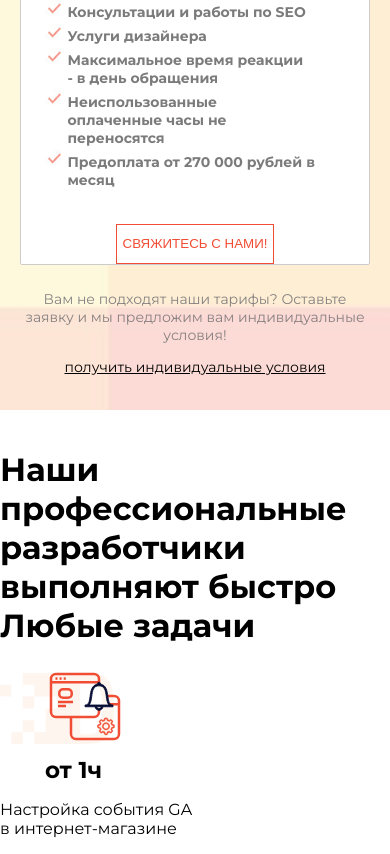
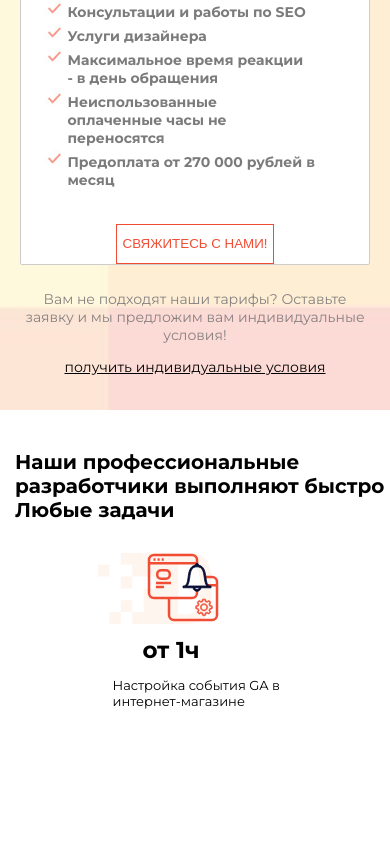
Before and after one commit to Romanov888/project, a plain HTML site: page index.html in a window 390 px wide. Shown: the part 4306-5160 px from the top of the page. After the commit the page ends 5068 px from the top, so only its background shows below. Drawn offline with nearby package versions, Linux system fonts and the light colour scheme; a web font is replaced by a local one.

Commit message:
css for new block

```diff
--- a/style.css
+++ b/style.css
@@ -145,6 +145,40 @@ body {
     #Rate_mob{
         width: 100%;
         height: auto;
+    }
+    #Razrab{
+        width: 100%;
+        font-size: 10px;
+        margin: auto;
+        margin-bottom: 40px;
+    }
+    #Razrab br{
+        display: none;
+    }
+    .raz_text{
+        font-size: 13px;
+        margin-left: 15px;
+        text-align: left;
+    }
+
+    #Razrab h1{
+        padding-left: 15px;
+        margin-bottom: 25px;
+    }
+
+    #Razrab h1 br{
+        display: none;
+    }
+
+    #Quality{
+        display: flex;
+        flex-direction: column;
+        justify-content: left;
+    }
+
+    .Quality_elem{
+        margin: auto;
+        width: 50vw;
     }
 
 }
```
